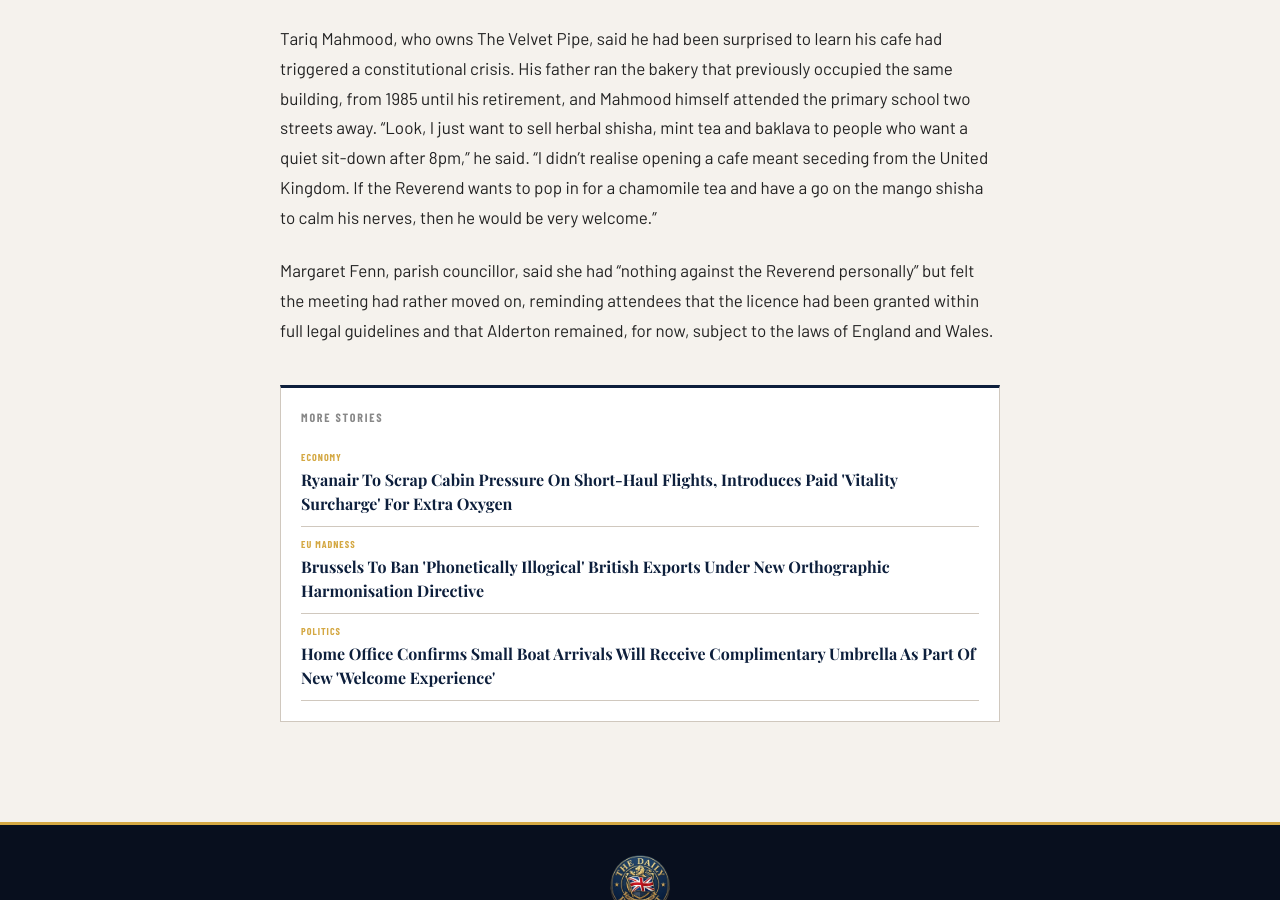
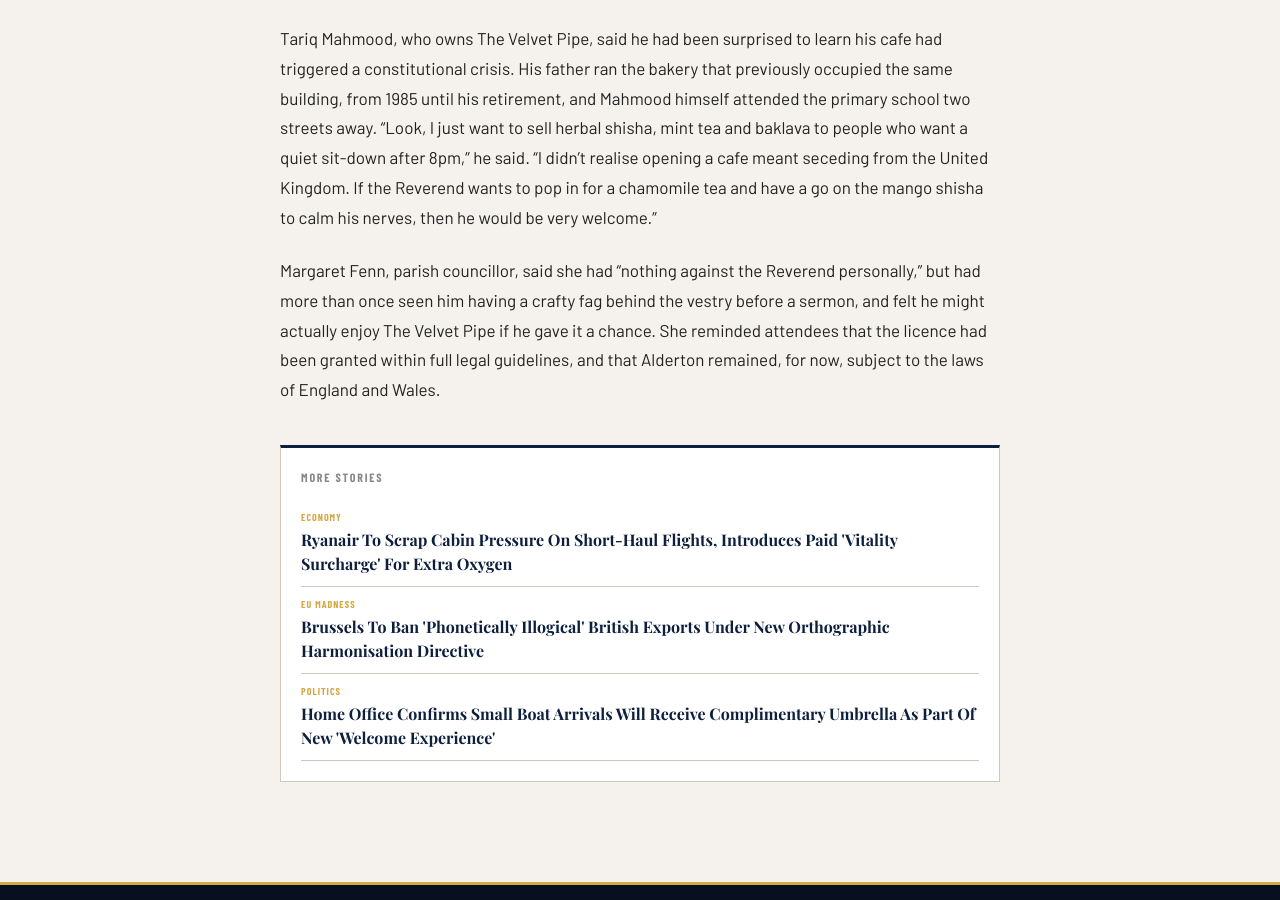
Before and after one commit to matt-palmer999/britishpatriots, a Jekyll site: the page built from _posts/2026-08-21-vicar-shisha-lounge.md, in a window 1280 px wide and 900 px high, scrolled down 1051 px. Built offline with Jekyll 4.4.1, drawn with Linux system fonts in a browser that asks for light colours; some web fonts are replaced.

Commit message:
Add Margaret Fenn hypocrisy reveal to closing paragraph

```diff
--- a/_posts/2026-08-21-vicar-shisha-lounge.md
+++ b/_posts/2026-08-21-vicar-shisha-lounge.md
@@ -14,4 +14,4 @@ As the result was announced, the Reverend Timothy Sterling stood up, slammed a p
 
 Tariq Mahmood, who owns The Velvet Pipe, said he had been surprised to learn his cafe had triggered a constitutional crisis. His father ran the bakery that previously occupied the same building, from 1985 until his retirement, and Mahmood himself attended the primary school two streets away. "Look, I just want to sell herbal shisha, mint tea and baklava to people who want a quiet sit-down after 8pm," he said. "I didn't realise opening a cafe meant seceding from the United Kingdom. If the Reverend wants to pop in for a chamomile tea and have a go on the mango shisha to calm his nerves, then he would be very welcome."
 
-Margaret Fenn, parish councillor, said she had "nothing against the Reverend personally" but felt the meeting had rather moved on, reminding attendees that the licence had been granted within full legal guidelines and that Alderton remained, for now, subject to the laws of England and Wales.
+Margaret Fenn, parish councillor, said she had "nothing against the Reverend personally," but had more than once seen him having a crafty fag behind the vestry before a sermon, and felt he might actually enjoy The Velvet Pipe if he gave it a chance. She reminded attendees that the licence had been granted within full legal guidelines, and that Alderton remained, for now, subject to the laws of England and Wales.
```
